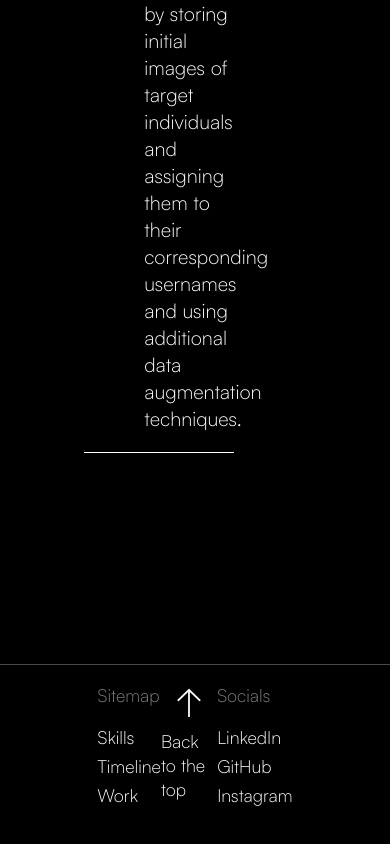
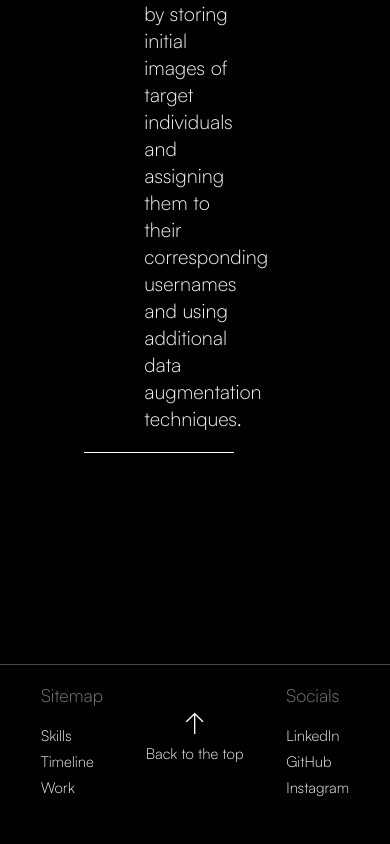
Before and after one commit to BenW2k/Portfolio, a Next.js app in the folder frontend/: page /work/facial-recognition in a window 390 px wide. Shown: the part 3702-4546 px from the top of the page. Built offline with nearby package versions, Linux system fonts and the light colour scheme.

Commit message:
+styling changes

```diff
--- a/frontend/app/styles/footer.module.css
+++ b/frontend/app/styles/footer.module.css
@@ -45,4 +45,26 @@
   text-decoration: none;
   color: white;
   padding-bottom: 5px;
+}
+
+@media (max-width: 1000px) {
+  .linkContainer {
+    width: 75vw;
+  }
+}
+@media (max-width: 700px) {
+  .linkContainer {
+    width: 90vw;
+  }
+  .toTop {
+    font-size: 15px;
+  }
+  .toTop .upIcon {
+    font-size: 30px;
+    margin: 0;
+    text-align: center;
+  }
+  .link {
+    font-size: 15px;
+  }
 }/*# sourceMappingURL=footer.module.css.map */
--- a/frontend/app/styles/footer.module.scss
+++ b/frontend/app/styles/footer.module.scss
@@ -46,3 +46,26 @@
   color: white;
   padding-bottom: 5px;
 }
+
+@media (max-width: 1000px) {
+  .linkContainer {
+    width: 75vw;
+  }
+}
+
+@media (max-width: 700px) {
+  .linkContainer {
+    width: 90vw;
+  }
+  .toTop {
+    font-size: 15px;
+    .upIcon {
+      font-size: 30px;
+      margin: 0;
+      text-align: center;
+    }
+  }
+  .link {
+    font-size: 15px;
+  }
+}
```
